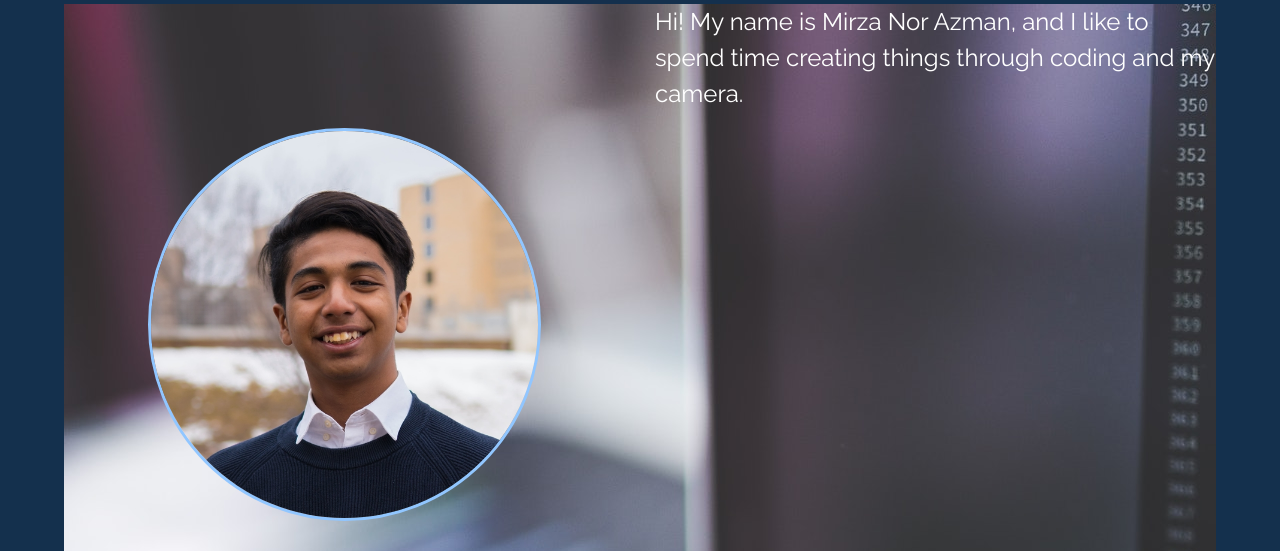
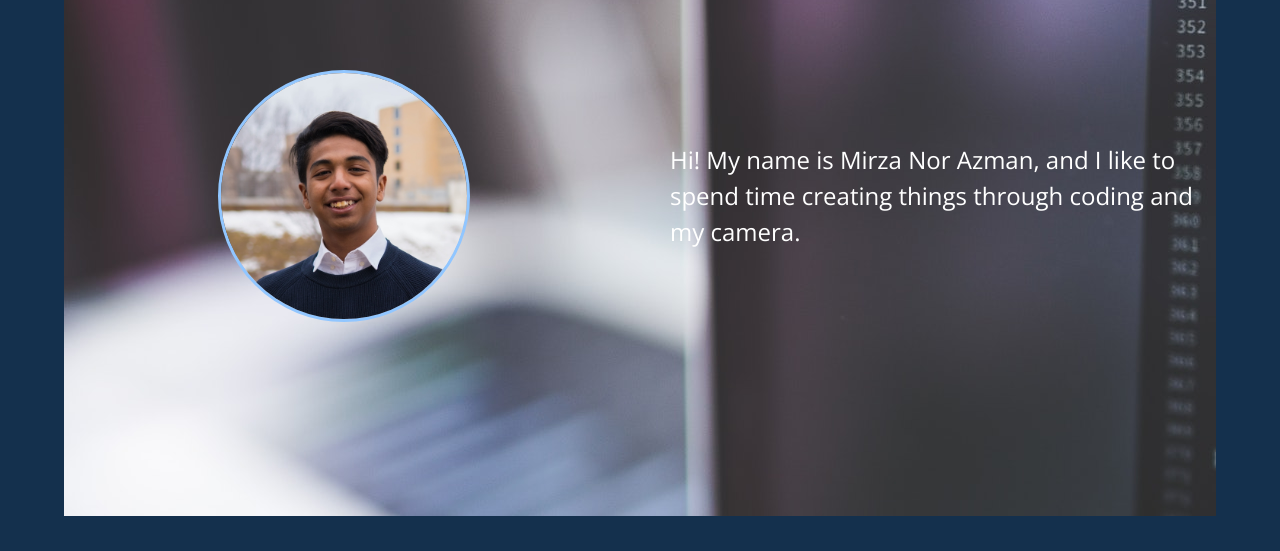
Before and after one commit to mirzanorazman/portfolio, a website: page dist/index.html in a window 1280 px wide. Shown: the part 220-771 px from the top of the page. Drawn offline with nearby package versions, Linux system fonts and the light colour scheme.

```diff
--- a/scss/_mobile.scss
+++ b/scss/_mobile.scss
@@ -97,9 +97,10 @@
 
       .intro-img {
         grid-area: introimage;
-        width: 40%;
+        width: 50%;
       }
       .intro-text {
+        margin-top: 0%;
         font-size: 1.3rem;
       }
     }
--- a/scss/main.scss
+++ b/scss/main.scss
@@ -20,7 +20,8 @@
   color: set-text-color($primary-color);
   height: 100%;
   margin: 0;
-  font-family: "Raleway", sans-serif;
+  font-family: "Open Sans", sans-serif;
+  // font-family: "Red Hat Display", sans-serif;
   line-height: 1.5;
 }
 
@@ -86,7 +87,8 @@
 
 .intro {
   height: 80vh;
-  margin-top: 10rem;
+  margin-top: 2rem;
+  margin-bottom: 2.5rem;
   display: grid;
   grid-gap: 30px;
   grid-template-areas: "introimage introtext";
@@ -101,9 +103,14 @@
   .intro-img {
     grid-area: introimage;
     margin: auto;
-    width: 70%;
+    width: 45%;
     border-radius: 70%;
     border: $secondary-color 3px solid;
+  }
+
+  .intro-text {
+    margin: auto;
+    padding: 15px;
   }
 }
 
```
Also changed, not shown: dist/css/main.css, dist/index.html, dist/js/main.js, 5 other files.
